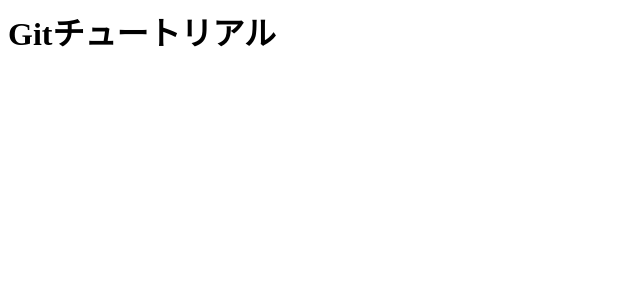
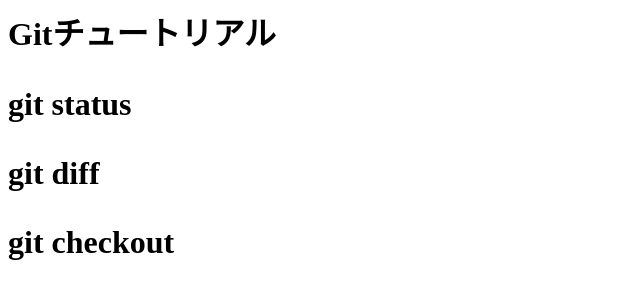
Before and after one commit to RiceLarge/git_tutorial, a plain HTML site: page index.html in a window 1280 px wide. Shown: the whole page, without its empty margins (0-640 px from the left). Drawn offline with Linux system fonts and the light colour scheme.

Commit message:
test 1回目の更新

```diff
--- a/index.html
+++ b/index.html
@@ -1 +1,4 @@
 <h1>Gitチュートリアル<h1>
+<p>git status</p>
+<p>git diff</p>
+<p>git checkout</p>
```
